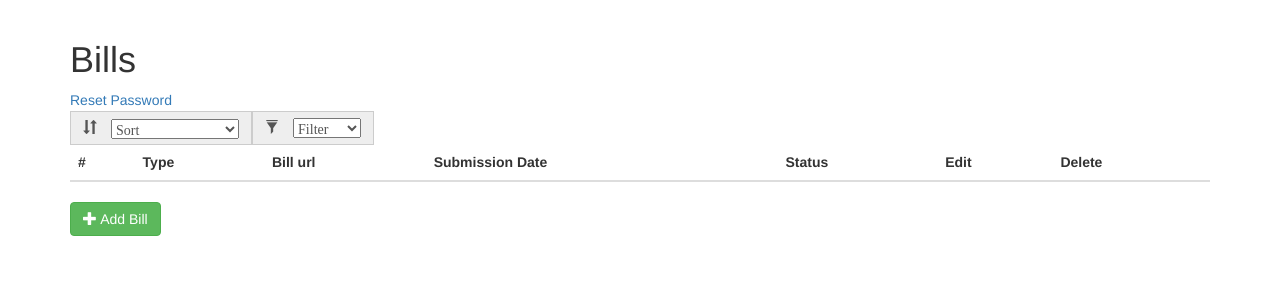
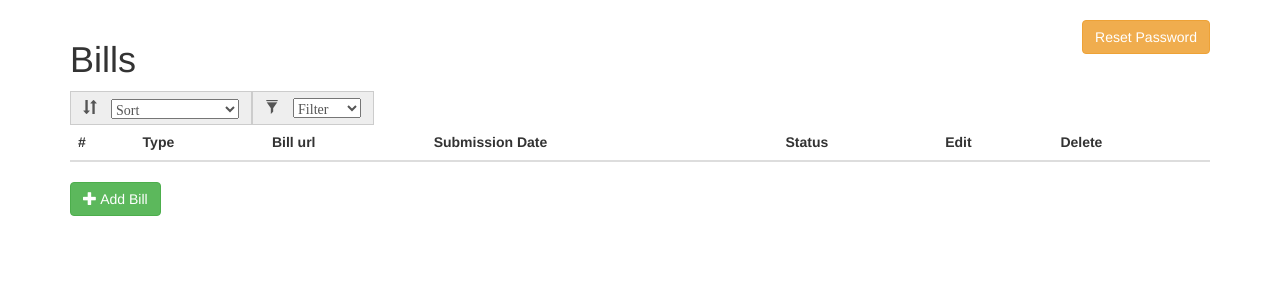
Before and after one commit to ishween/Bill-Reimbursement, a Flask app: page /employee in a window 1280 px wide. Shown: the part 52-352 px from the top of the page. Run offline with Flask 2, Linux system fonts and the light colour scheme; lists and menus that the app fills with data are empty; some libraries are stand-ins or nearby versions.

Commit message:
reset password

```diff
--- a/src/models/employees/views.py
+++ b/src/models/employees/views.py
@@ -2,6 +2,7 @@ from flask import Blueprint, request, session, url_for, render_template
 from werkzeug.utils import redirect
 import src.models.employees.error as employeeErrors
 from src.models.employees.employee import Employee
+from src.db.utils import Utils
 
 __author__ = 'ishween'
 
@@ -73,7 +74,7 @@ def reset_password():
         new_password = request.form['new_password']
         try:
             employee = Employee.is_reset_password_valid(email, old_password)
-            employee['password'] = new_password
+            employee.password = Utils.hash_password(new_password)
             employee.update_to_db()
             return redirect(url_for('bills.view_bills', sort_type="default", filter_type="all"))
         except employeeErrors.IncorrectPasswordError as error:
--- a/src/static/css/styles.css
+++ b/src/static/css/styles.css
@@ -7,3 +7,6 @@ li{
     margin-left: 225px;
   float: right;
 }
+.reset{
+    float: right;
+}
--- a/src/templates/employees/reset_password.html
+++ b/src/templates/employees/reset_password.html
@@ -4,13 +4,13 @@
         <form action="{{ url_for('employees.reset_password') }}" method="post">
             <div class="form-group">
                 <label class="password">Old Password</label>
-                <input type="password" class="form-control" id="password" name="password" placeholder="Old Password">
+                <input type="password" class="form-control" id="old_password" name="old_password" placeholder="Old Password">
             </div>
             <div class="form-group">
                 <label class="password">New Password</label>
-                <input type="password" class="form-control" id="password" name="password" placeholder="New Password">
+                <input type="password" class="form-control" id="new_password" name="new_password" placeholder="New Password">
             </div>
-            <center><button type="submit" class="btn btn-info">Login</button></center>
+            <center><button type="submit" class="btn btn-info">Reset</button></center>
         </form>
     </div>
 {% endblock %}
--- a/src/templates/employees/view_bills.html
+++ b/src/templates/employees/view_bills.html
@@ -2,10 +2,10 @@
 {% block content %}
 
 
-        <h1>Bills</h1>
     <div class="reset">
-        <a href="{{ url_for('employees.reset_password') }}">Reset Password</a>
+        <a class="btn btn-warning" href="{{ url_for('employees.reset_password') }}">Reset Password</a>
     </div>
+    <h1>Bills</h1>
     <label class="input-group-addon glyphicon glyphicon-sort" style="width: 50px;">
             <select class="selectpicker glyphicon glyphicon-sort" onchange="location = this.value;">
                 <option>Sort</option>
```
Also changed, not shown: src/models/employees/employee.py (+4 -4 lines).
